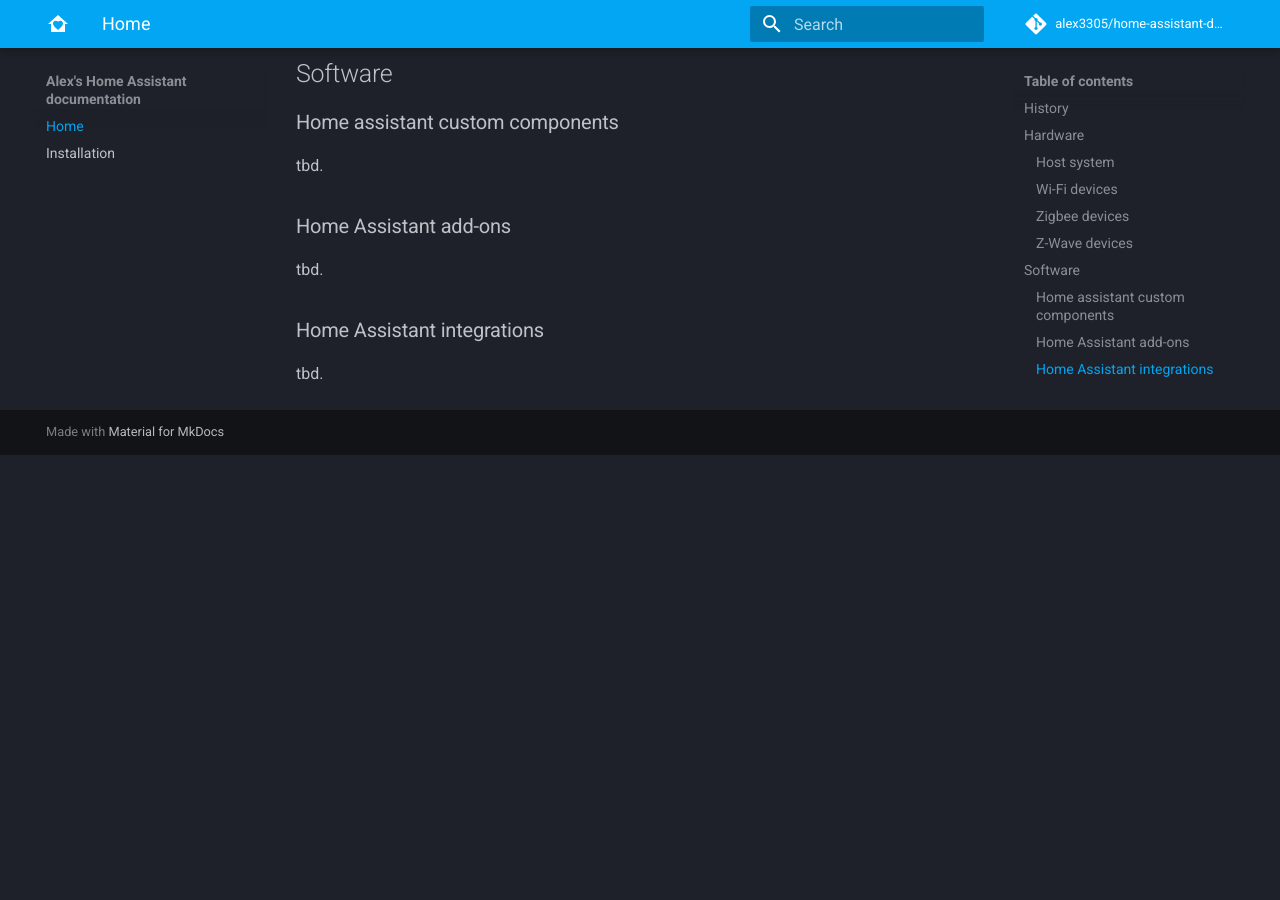
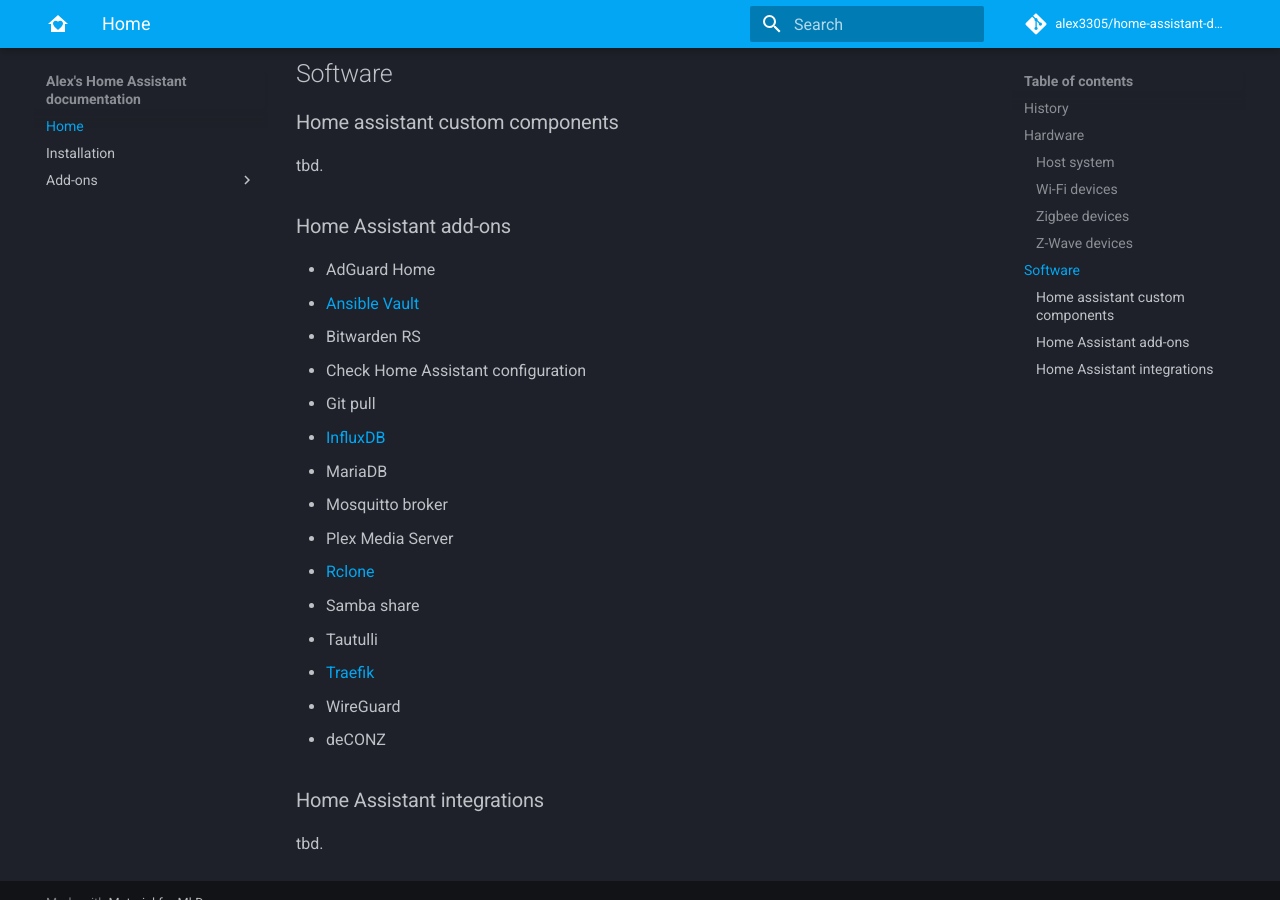
Before and after one commit to alex3305/home-assistant-docs, an MkDocs documentation site: the page built from docs/index.md, in a window 1280 px wide and 900 px high, scrolled down 1217 px. Built offline with MkDocs 1.6.1 and Material for MkDocs 9.7.7, drawn with Linux system fonts in a browser that asks for light colours; comment, search, counter and statistics services are not loaded; before the commit the page ends 1672 px from its top, so only the background shows below that.

Commit message:
Added InfluxDB docs

```diff
--- a/docs/index.md
+++ b/docs/index.md
@@ -40,7 +40,21 @@
 
 ### Home Assistant add-ons
 
-tbd.
+* AdGuard Home
+* [Ansible Vault](https://alxx.nl/hassio-addons/tree/master/ansible-vault)
+* Bitwarden RS
+* Check Home Assistant configuration
+* Git pull
+* [InfluxDB](add-ons/influxdb.md)
+* MariaDB
+* Mosquitto broker
+* Plex Media Server
+* [Rclone](https://alxx.nl/hassio-addons/tree/master/rclone)
+* Samba share
+* Tautulli
+* [Traefik](https://alxx.nl/hassio-addons/tree/master/traefik)
+* WireGuard
+* deCONZ
 
 ### Home Assistant integrations
 
--- a/mkdocs.yml
+++ b/mkdocs.yml
@@ -7,6 +7,8 @@
 nav:
   - Home: index.md
   - Installation: hardware/host-system.md
+  - Add-ons:
+    - InfluxDB: add-ons/influxdb.md
 
 theme:
   name: 'material'
```
Also changed, not shown: docs/add-ons/influxdb.md (added, +172 -0 lines).
